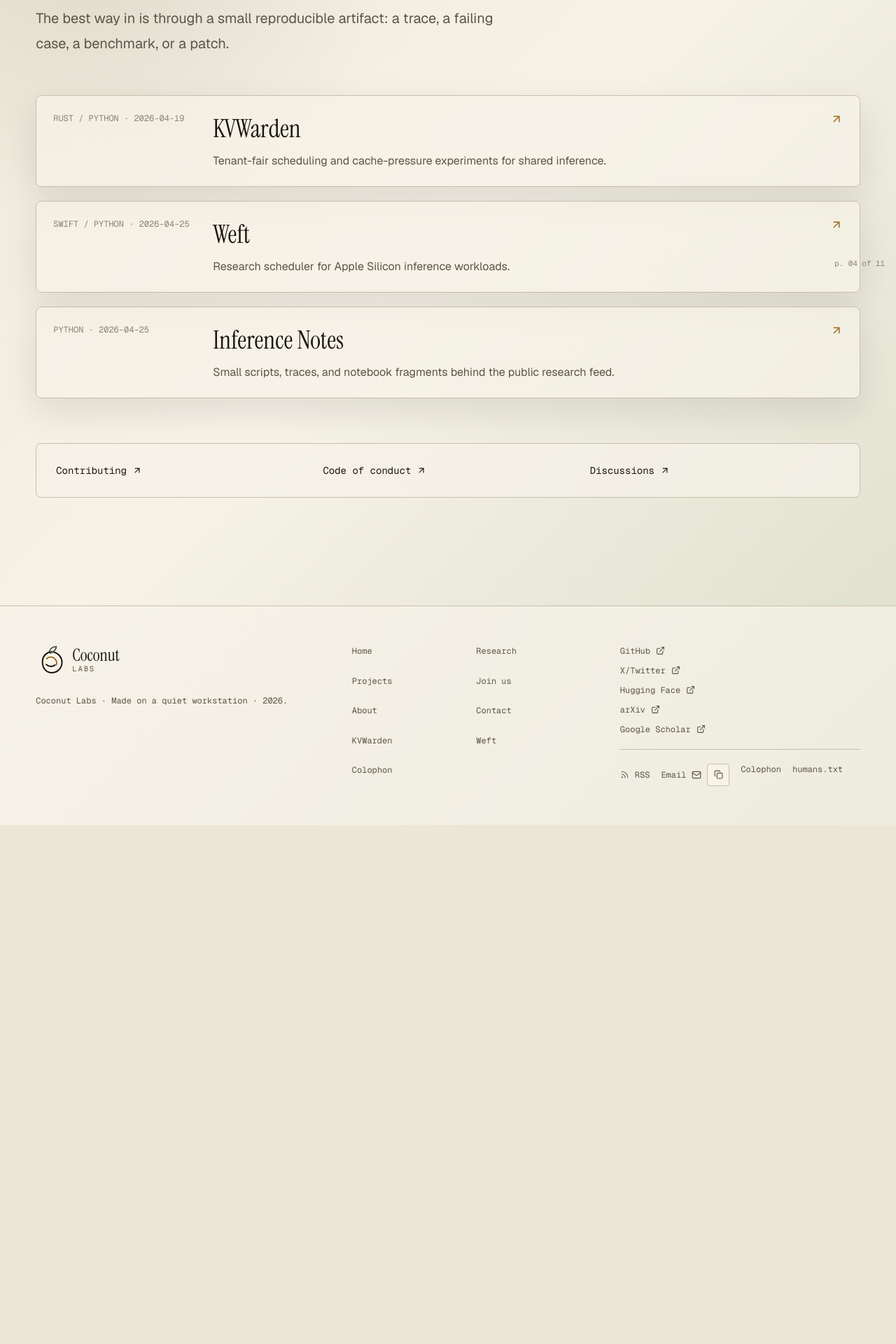
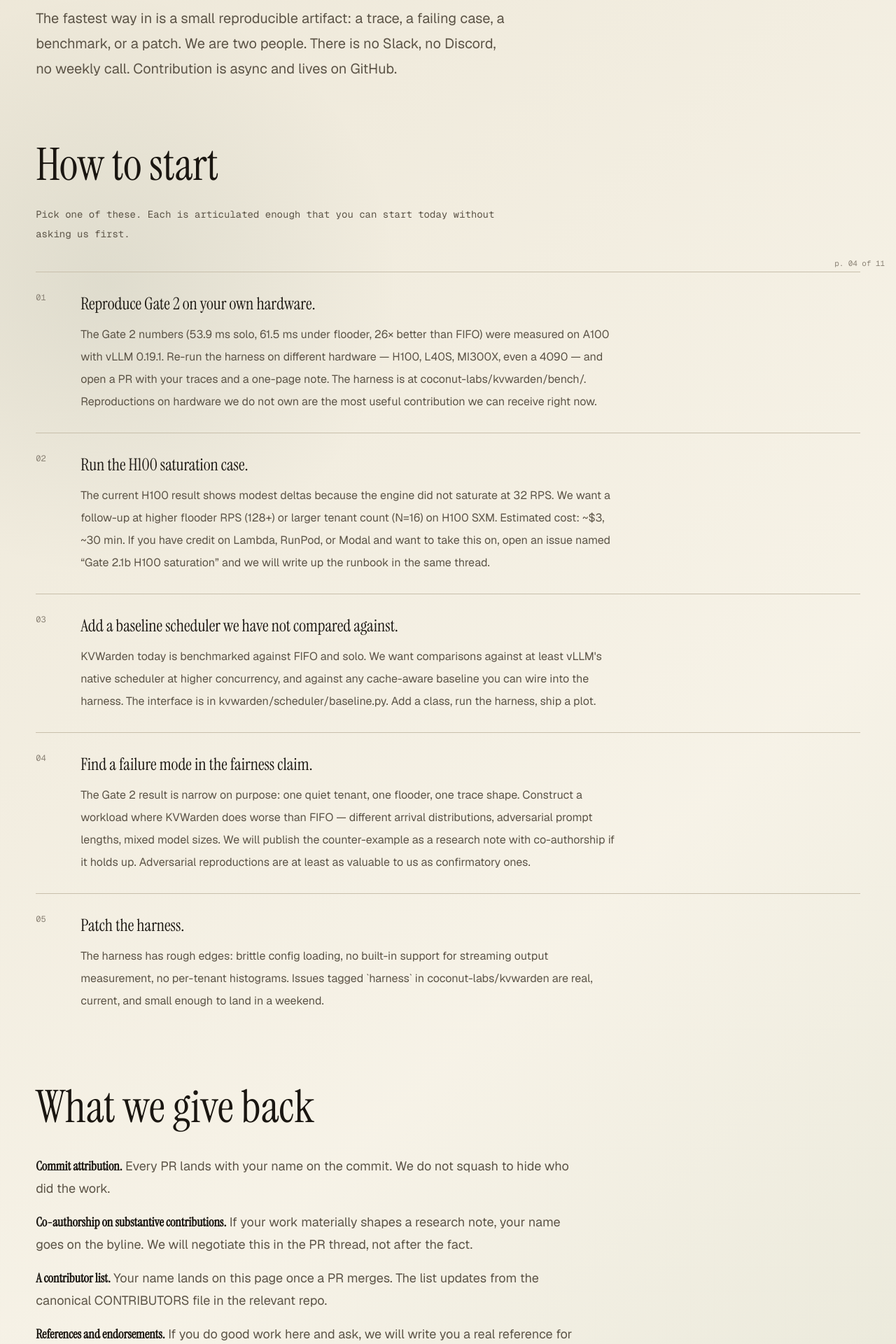
Before and after one commit to coconut-labs/ccocnutlabs-LP, a Next.js app: page /joinus in a window 1280 px wide. Shown: the part 400-2320 px from the top of the page at 70% size. Before the commit the page ends 1579 px from the top, so only its background shows below. Built offline with nearby package versions, Linux system fonts and the light colour scheme; no server answers.

Commit message:
feat(joinus): full rewrite with 5 starting paths, give-back/don't-do blocks, contributors block

```diff
--- a/app/joinus/page.tsx
+++ b/app/joinus/page.tsx
@@ -1,40 +1,118 @@
 import { ArrowUpRight } from "lucide-react";
-import { IndexCard } from "@/components/index/IndexCard";
-import { loadWork } from "@/lib/content";
+import { loadContributors } from "@/lib/contributors";
 import { buildMetadata } from "@/lib/seo";
 
 export const metadata = buildMetadata({
   title: "Join us · Coconut Labs",
-  description: "Contributor information for Coconut Labs.",
+  description: "How to contribute to Coconut Labs research and tools.",
   path: "/joinus",
 });
 
+const STARTING_PATHS = [
+  {
+    title: "Reproduce Gate 2 on your own hardware.",
+    body:
+      "The Gate 2 numbers (53.9 ms solo, 61.5 ms under flooder, 26× better than FIFO) were measured on A100 with vLLM 0.19.1. Re-run the harness on different hardware — H100, L40S, MI300X, even a 4090 — and open a PR with your traces and a one-page note. The harness is at coconut-labs/kvwarden/bench/. Reproductions on hardware we do not own are the most useful contribution we can receive right now.",
+  },
+  {
+    title: "Run the H100 saturation case.",
+    body:
+      "The current H100 result shows modest deltas because the engine did not saturate at 32 RPS. We want a follow-up at higher flooder RPS (128+) or larger tenant count (N=16) on H100 SXM. Estimated cost: ~$3, ~30 min. If you have credit on Lambda, RunPod, or Modal and want to take this on, open an issue named “Gate 2.1b H100 saturation” and we will write up the runbook in the same thread.",
+  },
+  {
+    title: "Add a baseline scheduler we have not compared against.",
+    body:
+      "KVWarden today is benchmarked against FIFO and solo. We want comparisons against at least vLLM's native scheduler at higher concurrency, and against any cache-aware baseline you can wire into the harness. The interface is in kvwarden/scheduler/baseline.py. Add a class, run the harness, ship a plot.",
+  },
+  {
+    title: "Find a failure mode in the fairness claim.",
+    body:
+      "The Gate 2 result is narrow on purpose: one quiet tenant, one flooder, one trace shape. Construct a workload where KVWarden does worse than FIFO — different arrival distributions, adversarial prompt lengths, mixed model sizes. We will publish the counter-example as a research note with co-authorship if it holds up. Adversarial reproductions are at least as valuable to us as confirmatory ones.",
+  },
+  {
+    title: "Patch the harness.",
+    body:
+      "The harness has rough edges: brittle config loading, no built-in support for streaming output measurement, no per-tenant histograms. Issues tagged `harness` in coconut-labs/kvwarden are real, current, and small enough to land in a weekend.",
+  },
+];
+
+const FILE_LINKS: ReadonlyArray<readonly [string, string]> = [
+  ["CONTRIBUTING.md", "https://github.com/coconut-labs/kvwarden/blob/main/CONTRIBUTING.md"],
+  ["CODE_OF_CONDUCT.md", "https://github.com/coconut-labs/kvwarden/blob/main/CODE_OF_CONDUCT.md"],
+  ["Open issues", "https://github.com/coconut-labs/kvwarden/issues"],
+];
+
 export default async function JoinUsPage() {
-  const work = await loadWork();
+  const contributors = await loadContributors();
 
   return (
     <section className="content-band">
       <div className="content-inner">
         <p className="font-mono text-xs uppercase text-accent-2">contributors</p>
         <h1 className="mt-5 font-serif text-[clamp(4rem,10vw,9rem)] leading-[0.92]">Build with us.</h1>
+
         <p className="mt-7 max-w-2xl text-xl leading-9 text-ink-1">
-          The best way in is through a small reproducible artifact: a trace, a failing case, a benchmark, or a patch.
+          The fastest way in is a small reproducible artifact: a trace, a failing case, a benchmark, or a patch. We are two people. There is no Slack, no Discord, no weekly call. Contribution is async and lives on GitHub.
         </p>
-        <div className="mt-14 grid gap-5">
-          {work.map((entry) => (
-            <IndexCard entry={entry} key={entry.name} />
+
+        <h2 className="mt-20 font-serif text-[clamp(2.4rem,5vw,4rem)] leading-tight">How to start</h2>
+        <p className="mt-4 max-w-2xl font-mono text-sm leading-7 text-ink-1">
+          Pick one of these. Each is articulated enough that you can start today without asking us first.
+        </p>
+        <ol className="mt-10 grid gap-7">
+          {STARTING_PATHS.map((path, i) => (
+            <li className="grid gap-4 border-t border-rule pt-7 md:grid-cols-[3rem_minmax(0,1fr)]" key={path.title}>
+              <p className="font-mono text-xs uppercase text-ink-2">{String(i + 1).padStart(2, "0")}</p>
+              <div>
+                <h3 className="font-serif text-2xl leading-snug">{path.title}</h3>
+                <p className="mt-3 max-w-3xl leading-8 text-ink-1">{path.body}</p>
+              </div>
+            </li>
           ))}
+        </ol>
+
+        <h2 className="mt-24 font-serif text-[clamp(2.4rem,5vw,4rem)] leading-tight">What we give back</h2>
+        <ul className="mt-7 grid max-w-3xl gap-4 text-lg leading-8 text-ink-1">
+          <li><strong className="font-serif text-ink-0">Commit attribution.</strong> Every PR lands with your name on the commit. We do not squash to hide who did the work.</li>
+          <li><strong className="font-serif text-ink-0">Co-authorship on substantive contributions.</strong> If your work materially shapes a research note, your name goes on the byline. We will negotiate this in the PR thread, not after the fact.</li>
+          <li><strong className="font-serif text-ink-0">A contributor list.</strong> Your name lands on this page once a PR merges. The list updates from the canonical CONTRIBUTORS file in the relevant repo.</li>
+          <li><strong className="font-serif text-ink-0">References and endorsements.</strong> If you do good work here and ask, we will write you a real reference for grad school, jobs, or grants.</li>
+        </ul>
+
+        <h2 className="mt-24 font-serif text-[clamp(2.4rem,5vw,4rem)] leading-tight">What we don't do</h2>
+        <ul className="mt-7 grid max-w-3xl gap-4 text-lg leading-8 text-ink-1">
+          <li><strong className="font-serif text-ink-0">Paid contracting.</strong> We do not pay for contributions. We are also not paid by anyone for the lab's work. If money is the right shape for what you are offering, we are the wrong door.</li>
+          <li><strong className="font-serif text-ink-0">Recruiting outreach.</strong> We are not hiring. If we are ever hiring, the page you are reading will say so.</li>
+          <li><strong className="font-serif text-ink-0">Sales calls.</strong> No demo decks, no discovery calls, no enterprise pilots. If KVWarden does not solve your problem from the README, it probably does not solve it.</li>
+        </ul>
+
+        <h2 className="mt-24 font-serif text-[clamp(2.4rem,5vw,4rem)] leading-tight">What we're not looking for right now</h2>
+        <ul className="mt-7 grid max-w-3xl gap-4 text-lg leading-8 text-ink-1">
+          <li><strong className="font-serif text-ink-0">Productizing KVWarden into a SaaS.</strong> The lab is research-first. The middleware is open source and stays that way.</li>
+          <li><strong className="font-serif text-ink-0">Staffing the team.</strong> Coconut Labs is two people on purpose. Adding a third person is a decision we have not made and will not make casually.</li>
+          <li><strong className="font-serif text-ink-0">VC introductions.</strong> We are not raising. We will say so on this page if that ever changes.</li>
+        </ul>
+
+        <div className="mt-24 border-t border-rule pt-10">
+          <p className="font-mono text-xs uppercase text-accent-2">the actual files</p>
+          <ul className="mt-5 grid gap-3 font-mono text-sm">
+            {FILE_LINKS.map(([label, href]) => (
+              <li key={label}>
+                <a className="focus-ring inline-flex items-center gap-2 rounded-sm text-accent" href={href}>
+                  {label} <ArrowUpRight aria-hidden="true" size={14} />
+                </a>
+              </li>
+            ))}
+          </ul>
         </div>
-        <div className="mt-16 grid gap-6 rounded-lg border border-rule bg-bg-1/70 p-7 md:grid-cols-3">
-          {[
-            ["Contributing", "https://github.com/coconut-labs"],
-            ["Code of conduct", "https://github.com/coconut-labs"],
-            ["Discussions", "https://github.com/coconut-labs"],
-          ].map(([label, href]) => (
-            <a className="focus-ring inline-flex items-center gap-2 rounded-sm font-mono text-sm text-accent" href={href} key={label}>
-              {label} <ArrowUpRight aria-hidden="true" size={14} />
-            </a>
-          ))}
+
+        <div className="mt-16 border-t border-rule pt-10">
+          <p className="font-mono text-xs uppercase text-accent-2">contributors so far</p>
+          {contributors.length === 0 ? (
+            <p className="mt-5 font-mono text-sm text-ink-1">Just us, for now.</p>
+          ) : (
+            <p className="mt-5 font-mono text-sm text-ink-1">{contributors.join(" · ")}</p>
+          )}
         </div>
       </div>
     </section>
```
